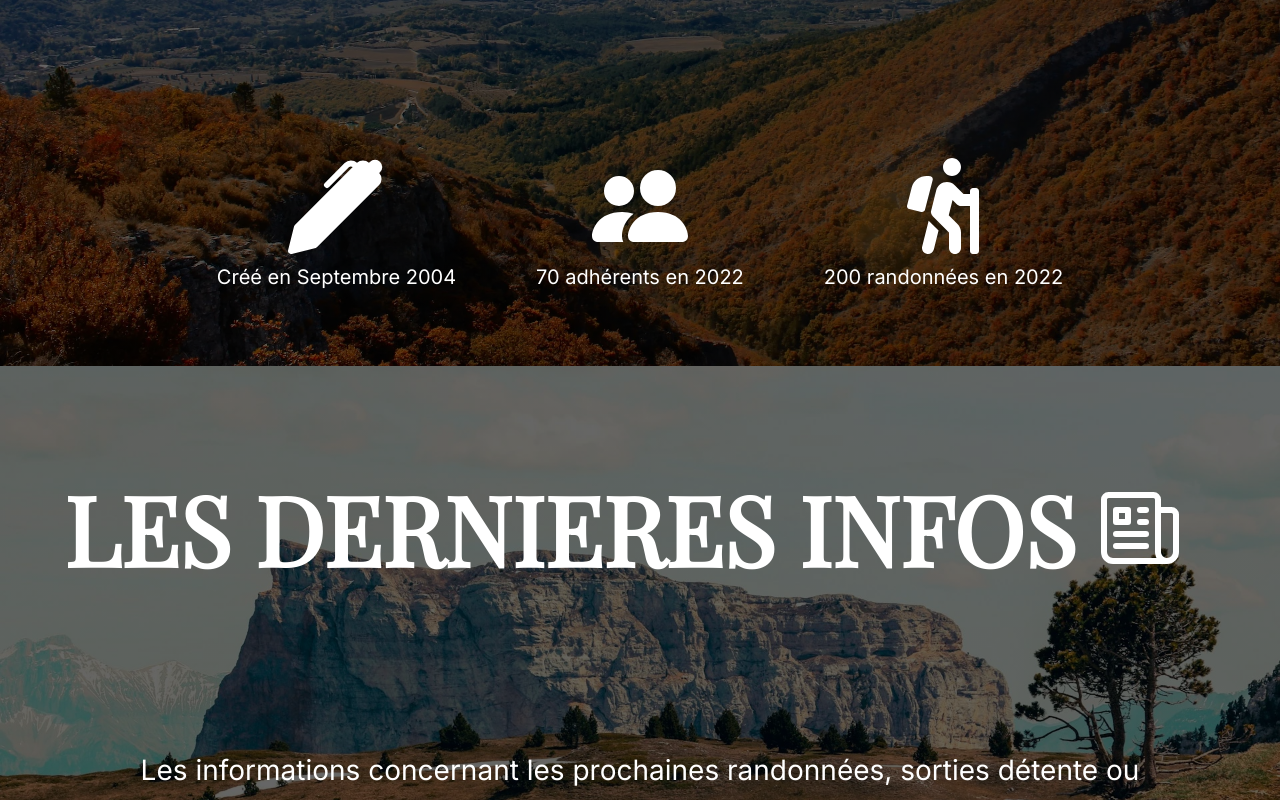
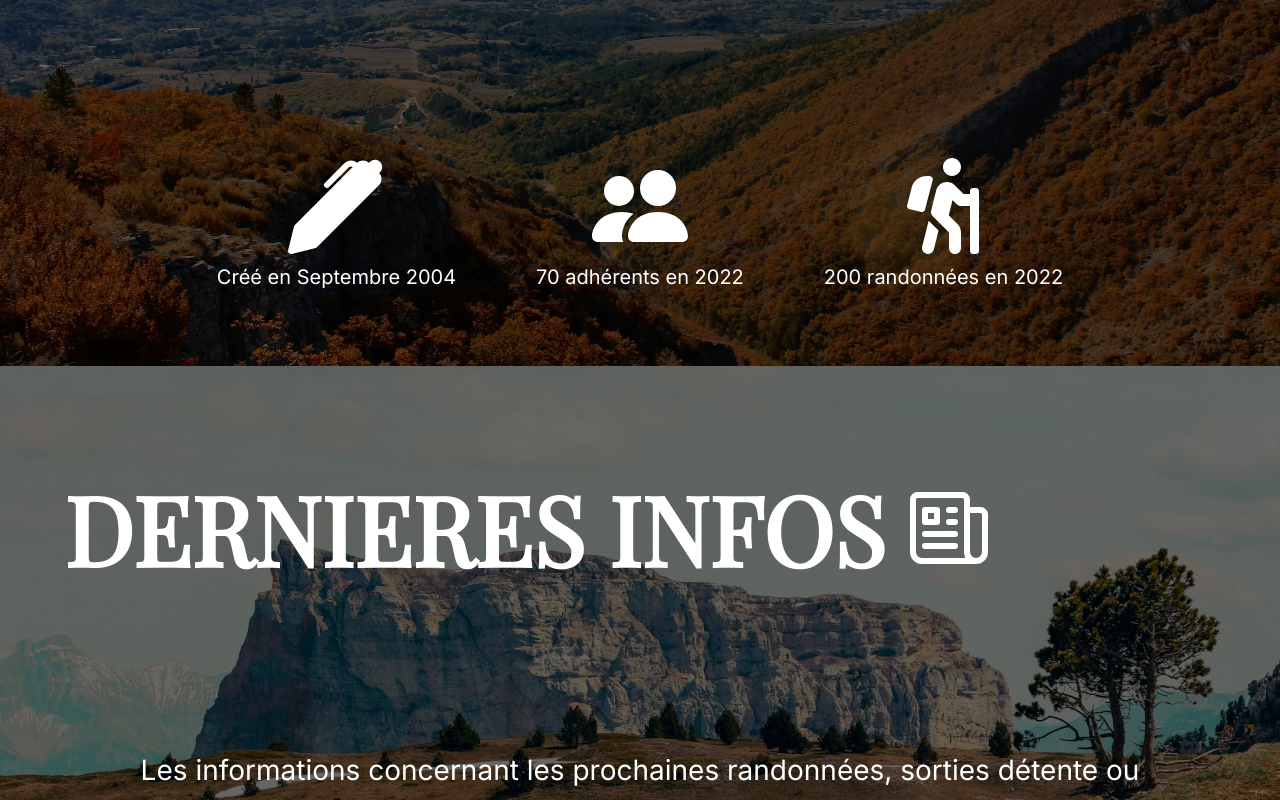
Before and after one commit to SebastienLaurentt/Galopins, a Vue app: page / in a window 1280 px wide. Shown: the part 434-1234 px from the top of the page. Built offline with nearby package versions, Linux system fonts and the light colour scheme; no server answers.

Commit message:
rename les derniers infos to derniers infos

```diff
--- a/src/sections/News.tsx
+++ b/src/sections/News.tsx
@@ -36,7 +36,7 @@ function News() {
             className='text-center md:text-left flex flex-col justify-around'
         >
             {/* CLUB CONTENT */}
-            <SectionHeader sectionTitle='LES DERNIERES INFOS'>
+            <SectionHeader sectionTitle='DERNIERES INFOS'>
                 <HiOutlineNewspaper className="icon"/>
             </SectionHeader>
             <SubSection>
```
